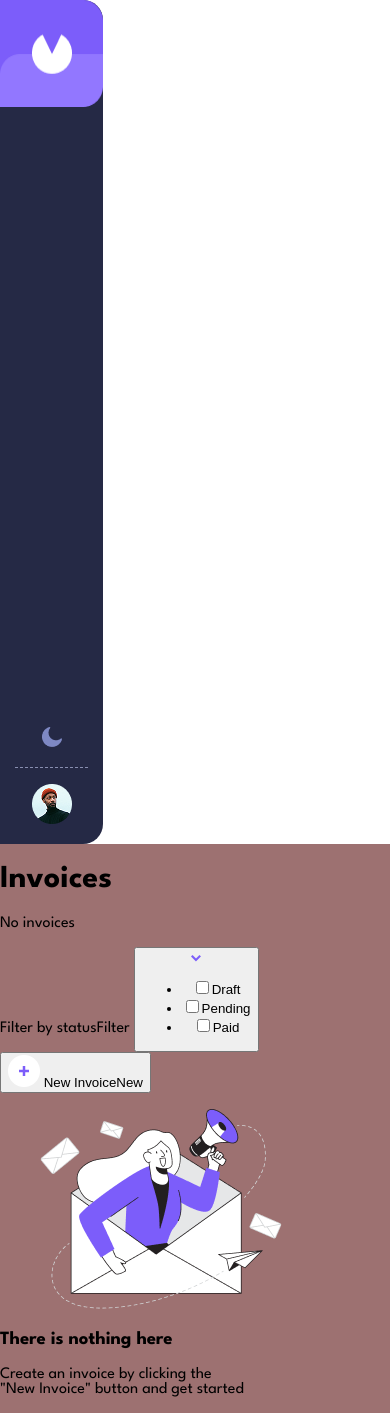
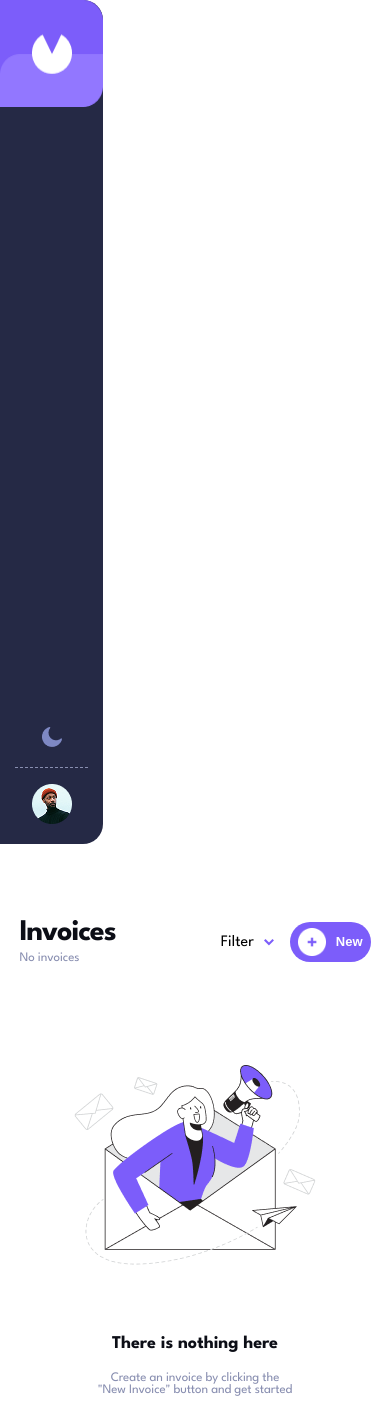
Before and after one commit to nurudeenheroic/hng-task-2, a React (Vite) app in the folder invoice-app/: page / in a window 390 px wide. Built offline with nearby package versions, Linux system fonts and the light colour scheme.

Commit message:
styled new component

```diff
--- a/invoice-app/src/components/mainContent.css
+++ b/invoice-app/src/components/mainContent.css
@@ -1,7 +1,163 @@
 .main-content{
-    background-color: rgb(157, 113, 113);
+    background-color: rgb(255, 255, 255);
     width: 100%;
+    flex: 1;
     box-sizing: border-box;
     height: 100%;
     margin: 0;
+    display: flex;
+    flex-direction: column;
+    padding-top: 70px;
+    gap: 80px;
 }
+.empty{
+    margin: 0 auto;
+    height: 100%;
+    width: 241.34px;
+    display: flex;
+    flex-direction: column;
+    align-items: center;
+    justify-content: center;
+    gap: 20px;
+}
+.empty h3{
+    font-weight: 700;
+    font-size: 18px;
+    color: #0C0E16;
+    margin: 0;
+    margin-top: 30px;
+}
+.empty p{
+    font-size: 13px;
+    color: #888EB0;
+    letter-spacing: -0.1px;
+    margin: 0;
+    text-align: center;
+}
+.main-header{
+    display: flex;
+    margin-left: auto;
+    margin-right: auto;
+    min-width: 550px;
+    width: 90%;
+    max-width: 900px;
+    height: 55px;
+    box-sizing: border-box;
+    align-items: center;
+    justify-content: space-between;
+}
+.invoice-heading, .invoice-declaration{
+    margin: 0;
+}
+.invoice-declaration{
+    font-size: 13px;
+    color: #888EB0;
+    letter-spacing: -0.1px;
+    margin-top: 5px;
+}
+.invoice-heading{
+    font-weight: 700;
+    font-style: bold;
+    font-size: 36px;
+    letter-spacing: -1.13px;
+    color: #0C0E16;
+}
+.filter-label2 {
+    display: none;
+}
+.filter-button{
+    background-color: transparent;
+    border: none;
+    position: relative;
+}
+.filter-and-newInvoice{
+    display: flex;
+    align-items: center;
+    gap: 10px;
+}
+.filter-select{
+    position: absolute;
+    display: none;
+    top: 23px;
+    left: -115px;
+    flex-direction: column;
+    justify-content: center;
+    align-items: flex-start;
+    gap: 10px;
+    padding: 20px 50px 20px 15px;
+    border-radius: 10px;
+    background-color: #F9FAFE;
+    border: none;
+    box-shadow: 0px 10px 20px rgba(72, 84, 159, 0.25);
+}
+.show-filter{
+    display: flex;
+}
+.filter-select li{
+    list-style: none;
+    font-size: 13px;
+    color: #0C0E16;
+    display: flex;
+    justify-content: flex-start;
+    align-items: center;
+    width: 100%;
+    gap: 5px;
+}
+.new-invoice{
+    display: flex;
+    align-items: center;
+    justify-content: center;
+}
+.new-invoice button{
+    background-color: #7C5DFA;
+    color: white;
+    border: none;
+    border-radius: 20px;
+    font-weight: 700;
+    gap: 10px;
+    padding: 8px;
+    height: 40px;
+    font-size: 13px;
+    display: flex;
+    justify-content: center;
+    align-items: center;
+}
+.new2{
+    display: none;
+}
+.plusSign{
+    width: 28px;
+}
+@media (max-width:720px) {
+.main-content{
+    padding-left: 5%;
+    padding-right: 5%;
+}
+.main-header{
+    min-width: 300px;
+    width: 100%;
+}
+.filter-label2{
+    display: inline-block;
+}
+.filter-label{
+    display: none;
+}
+.invoice-heading{
+    font-weight: 700;
+    font-style: bold;
+    font-size: 30px;
+    letter-spacing: -1.13px;
+    color: #0C0E16;
+}
+.new-invoice-button{
+    padding-left:25px ;
+    padding-right: 25px;
+}
+.new1{
+    display: none;
+}
+.new2{
+    display: inline-block;
+}
+}
```
